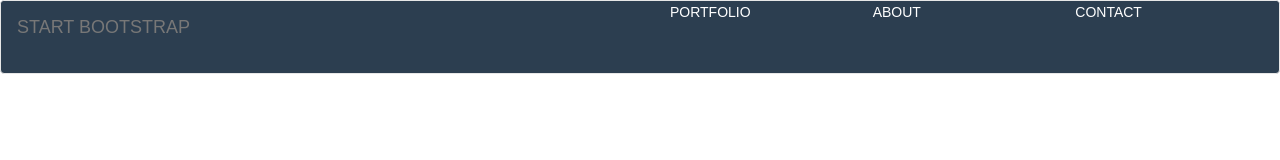
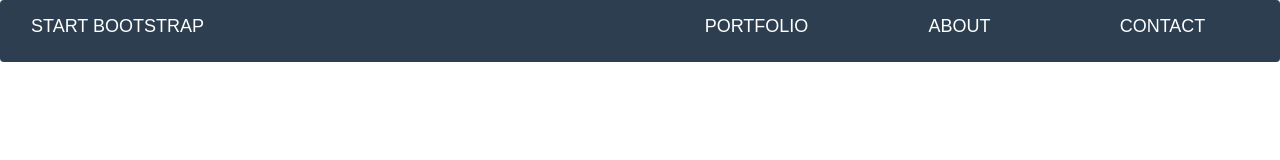
Before and after one commit to AleBaviera/html-css-bootstrap-freelancer, a plain HTML site: page index.html in a window 1280 px wide. Drawn offline with nearby package versions, Linux system fonts and the light colour scheme.

Commit message:
navbar statica

```diff
--- a/index.html
+++ b/index.html
@@ -8,7 +8,7 @@
     <title>Freelancer - Start Bootstrap</title>
   </head>
   <body>
-    <nav class="navbar navbar-default">
+
     <div class="container-fluid">
       <header>
         <div class="row navbar">
@@ -16,7 +16,7 @@
           <div class="col-xs-4">
             <a class="navbar-brand" href="#">Start Bootstrap</a>
           </div>
-        <ul class="row col-xs-6 col-xs-offset-2">
+        <ul class="row navbar-brand col-xs-6 col-xs-offset-2">
          <li class="col-xs-4">portfolio</li>
          <li class="col-xs-4">about</li>
          <li class="col-xs-4">contact</li>
--- a/style.css
+++ b/style.css
@@ -8,10 +8,11 @@ body{
 }
 
 
-.navbar{
+.navbar,.navbar-brand{
   background-color: #2C3E50;
   color: white;
   text-transform: uppercase;
+  text-align: center;
 }
 
 .navbar ul li{
```
